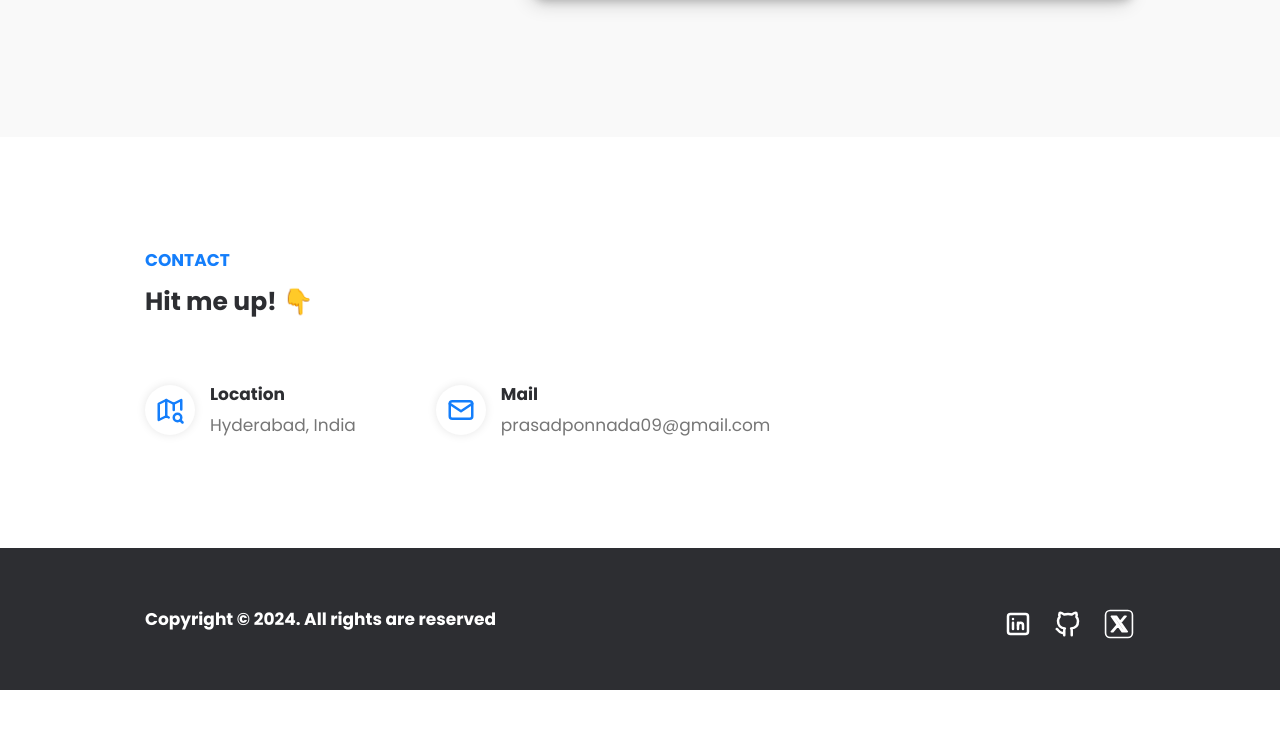
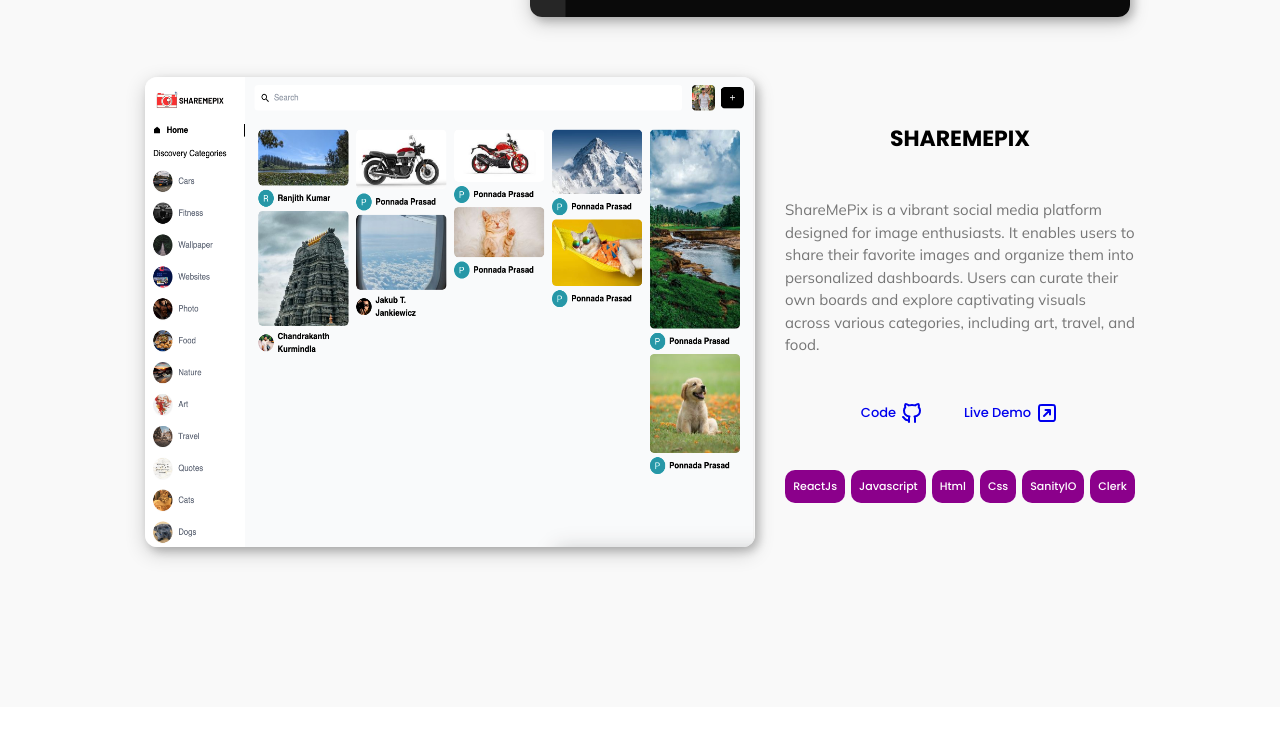
Before and after one commit to Ponnada96/portfolio, a plain HTML site: page index.html in a window 1280 px wide. Shown: the part 2545-3274 px from the top of the page. Before the commit the page ends 3235 px from the top, so only its background shows below. Drawn offline with Linux system fonts and the light colour scheme.

Commit message:
added sharemepix project

```diff
--- a/index.html
+++ b/index.html
@@ -250,7 +250,7 @@
                     <div class="text-side">
                         <h3>About me</h3>
                         <h4>Full Stack Developer <br> based in Hyderabad, India 📍</h4>
-                        <p>Hey, my name is Prasad Ponnada, I have six years of experience as a full-stack software
+                        <p>Hey, my name is Prasad Ponnada, I have 7 years of experience as a full-stack software
                             engineer.
                         </p>
                         <br />
@@ -299,7 +299,7 @@
                                 </svg>
                             </a>
                             <a class="project-link" aria-label="live demo" rel="noreferrer" target="_blank"
-                                href="https://evently.dponnada.com/">
+                                href="https://evently-tickets.vercel.app/">
                                 <span>
                                     Live Demo
                                 </span>
@@ -369,7 +369,7 @@
                                 </svg>
                             </a>
                             <a class="project-link" aria-label="live demo" rel="noreferrer" target="_blank"
-                                href="https://ai-companion.dponnada.com">
+                                href="https://ai-companion-sooty.vercel.app/">
                                 <span>
                                     Live Demo
                                 </span>
@@ -416,6 +416,67 @@
                             </div>
                             <div class="technology">
                                 LangChain
+                            </div>
+                        </div>
+                    </div>
+                </div>
+                <div class="project-main">
+                    <div>
+                        <img class="projectImage" src="assets/sharemepix.png" />
+                    </div>
+                    <div class="project-details">
+                        <h1>SHAREMEPIX</h1>
+                        <p>ShareMePix is a vibrant social media platform designed for image enthusiasts.
+                             It enables users to share their favorite images and organize them into personalized dashboards.
+                              Users can curate their own boards and explore captivating visuals across various categories,
+                              including art, travel, and food.</p>
+
+                        <div class="project-primary-links">
+                            <a class="project-link" aria-label="github" rel="noreferrer" target="_blank"
+                                href="https://github.com/Ponnada96/ShareMePix">
+                                <span>
+                                    Code
+                                </span>
+                                <svg xmlns="http://www.w3.org/2000/svg" width="24" height="24" viewBox="0 0 24 24"
+                                    fill="none" stroke="currentColor" stroke-width="2" stroke-linecap="round"
+                                    stroke-linejoin="round" class="tabler-icon tabler-icon-brand-github">
+                                    <path
+                                        d="M9 19c-4.3 1.4 -4.3 -2.5 -6 -3m12 5v-3.5c0 -1 .1 -1.4 -.5 -2c2.8 -.3 5.5 -1.4 5.5 -6a4.6 4.6 0 0 0 -1.3 -3.2a4.2 4.2 0 0 0 -.1 -3.2s-1.1 -.3 -3.5 1.3a12.3 12.3 0 0 0 -6.2 0c-2.4 -1.6 -3.5 -1.3 -3.5 -1.3a4.2 4.2 0 0 0 -.1 3.2a4.6 4.6 0 0 0 -1.3 3.2c0 4.6 2.7 5.7 5.5 6c-.6 .6 -.6 1.2 -.5 2v3.5">
+                                    </path>
+                                </svg>
+                            </a>
+                            <a class="project-link" aria-label="live demo" rel="noreferrer" target="_blank"
+                                href="https://sharemepix.netlify.app/">
+                                <span>
+                                    Live Demo
+                                </span>
+                                <svg xmlns="http://www.w3.org/2000/svg" width="24" height="24" viewBox="0 0 24 24"
+                                    fill="none" stroke="currentColor" stroke-width="2" stroke-linecap="round"
+                                    stroke-linejoin="round" class="tabler-icon tabler-icon-brand-github">
+                                    <path
+                                        d="M15.0001 13.5V9M15.0001 9H10.5001M15.0001 9L9.00024 14.9999M7.20024 20H16.8002C17.9203 20 18.4804 20 18.9082 19.782C19.2845 19.5903 19.5905 19.2843 19.7823 18.908C20.0002 18.4802 20.0002 17.9201 20.0002 16.8V7.2C20.0002 6.0799 20.0002 5.51984 19.7823 5.09202C19.5905 4.71569 19.2845 4.40973 18.9082 4.21799C18.4804 4 17.9203 4 16.8002 4H7.20024C6.08014 4 5.52009 4 5.09226 4.21799C4.71594 4.40973 4.40998 4.71569 4.21823 5.09202C4.00024 5.51984 4.00024 6.07989 4.00024 7.2V16.8C4.00024 17.9201 4.00024 18.4802 4.21823 18.908C4.40998 19.2843 4.71594 19.5903 5.09226 19.782C5.52009 20 6.08014 20 7.20024 20Z">
+                                    </path>
+                                </svg>
+                            </a>
+                        </div>
+                        <div class="techstack">
+                            <div class="technology">
+                                ReactJs
+                            </div>
+                            <div class="technology">
+                                Javascript
+                            </div>
+                            <div class="technology">
+                                Html
+                            </div>
+                            <div class="technology">
+                                Css
+                            </div>
+                            <div class="technology">
+                                SanityIO
+                            </div>
+                            <div class="technology">
+                                Clerk
                             </div>
                         </div>
                     </div>
--- a/styles.css
+++ b/styles.css
@@ -197,7 +197,7 @@
     display: flex;
     justify-content: center;
     align-items: center;
-    height: 122rem;
+    height: 179rem;
     gap: 2;
     position: relative;
 }
```
Also changed, not shown: assets/sharemepix.png (added).
